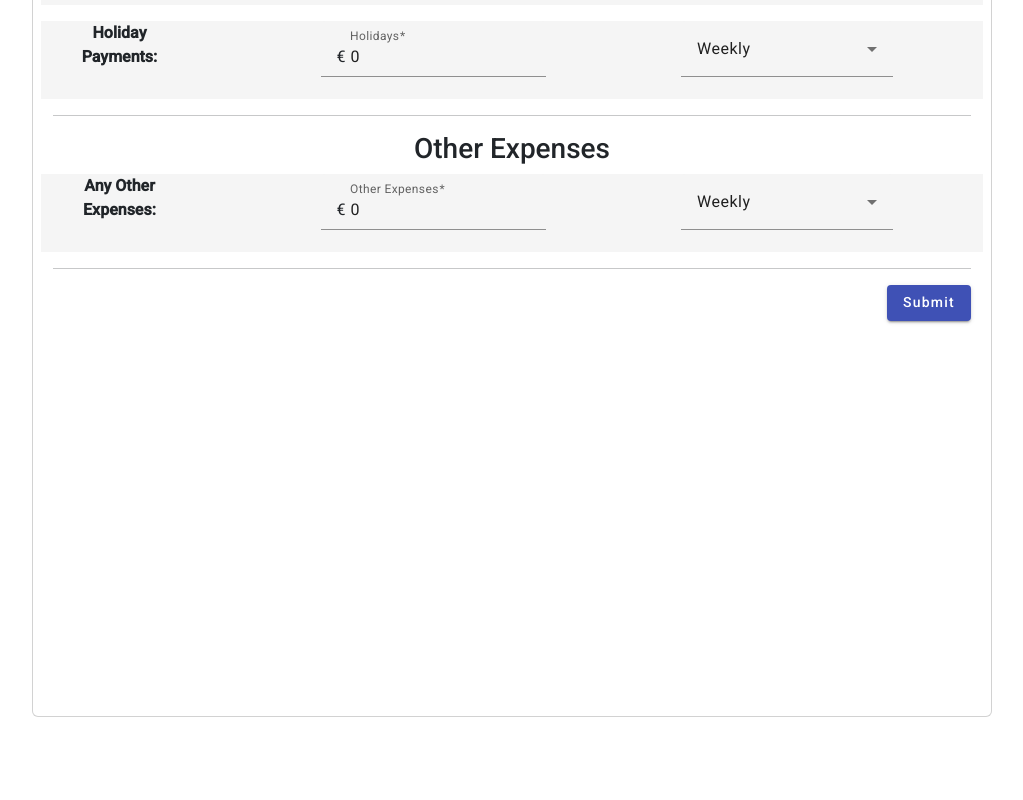
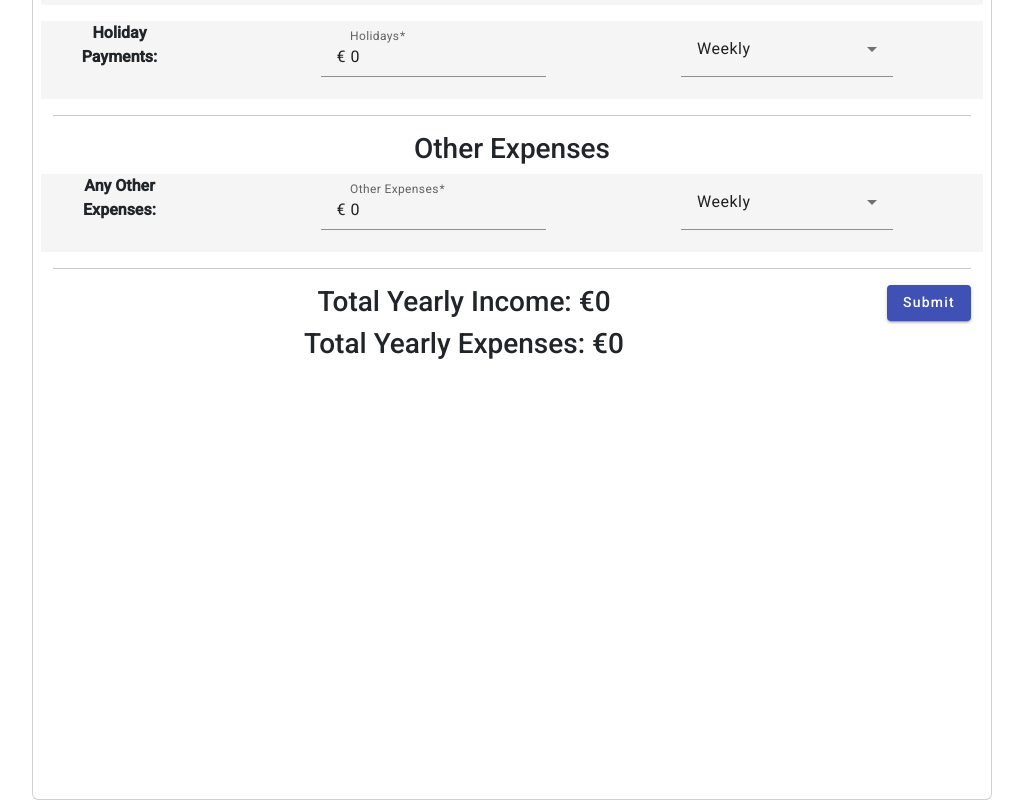
Before and after one commit to TUDublin/code-and-docs-rachelrring, an Angular app in the folder client-side/budget-app/: page /budget-planner in a window 1280 px wide. Shown: the part 5229-6029 px from the top of the page, without its empty margins (128-1151 px from the left). Before the commit the page ends 5946 px from the top, so only its background shows below. Built offline with nearby package versions, Linux system fonts and the light colour scheme.

Commit message:
Testing for yearly income and expenses

```diff
--- a/client-side/budget-app/src/app/budget-planner/budget-planner.component.html
+++ b/client-side/budget-app/src/app/budget-planner/budget-planner.component.html
@@ -1407,6 +1407,12 @@
 
 <div class="row bg-white">
     <div>
+        <h3>Total Yearly Income: €{{ totalIncome.toString() }}</h3>
+    </div>
+    <div>
+        <h3>Total Yearly Expenses: €{{ totalYearlyExpenses.toString() }}</h3>
+    </div>
+    <div>
         <canvas id="doughnutChart" width="400" height="400"></canvas>
     </div>
 </div>
--- a/client-side/budget-app/src/app/budget-planner/budget-planner.component.ts
+++ b/client-side/budget-app/src/app/budget-planner/budget-planner.component.ts
@@ -25,6 +25,9 @@ export class BudgetPlannerComponent {
 
   myForm: FormGroup;
   chart: any;
+  totalIncome: number = 0;
+  totalYearlyExpenses: number = 0;
+
   fields: string[] = [
     'incomePay',
     'incomeBenefits',
@@ -317,6 +320,8 @@ export class BudgetPlannerComponent {
         "Other",
       ];
       this.updateDoughnutChart(chartLabels, chartData);
+      this.totalIncome = chartData.slice(0,4).reduce((accumulator, currentValue) => accumulator + currentValue, 0)
+      this.totalYearlyExpenses = chartData.slice(4,51).reduce((accumulator, currentValue) => accumulator + currentValue, 0)
     }
   }
 
```
Also changed, not shown: 1 other file (tests, documents, lock files or other folders).
